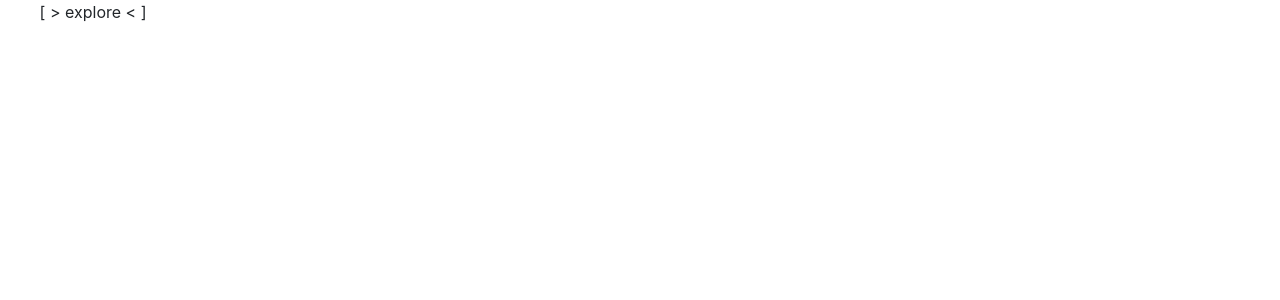
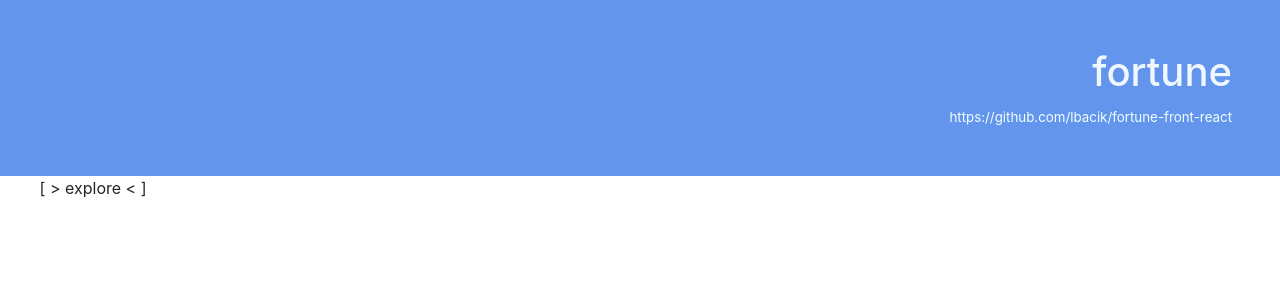
Before and after one commit to lbacik/fortune-front-react, a React (Create React App) app: page / in a window 1280 px wide. Shown: the top 300 px of the page. Built offline with nearby package versions, Linux system fonts and the light colour scheme; no server answers.

Commit message:
updated index html/css files

```diff
--- a/public/index.html
+++ b/public/index.html
@@ -22,19 +22,22 @@
     <title>React App</title>
   </head>
   <body>
+
+    <header class="py-5 text-right pr-5">
+      <h1>fortune</h1>
+      <a href="https://github.com/lbacik/fortune-front-react">
+        https://github.com/lbacik/fortune-front-react
+      </a>
+    </header>
+
     <noscript>
       You need to enable JavaScript to run this app.
     </noscript>
+
     <div id="root"></div>
-    <!--
-      This HTML file is a template.
-      If you open it directly in the browser, you will see an empty page.
 
-      You can add webfonts, meta tags, or analytics to this file.
-      The build step will place the bundled scripts into the <body> tag.
-
-      To begin the development, run `npm start` or `yarn start`.
-      To create a production bundle, use `npm run build` or `yarn build`.
-    -->
+    <footer class="footer">
+      <!-- TODO fix to the bottom -->
+    </footer>
   </body>
 </html>
--- a/src/index.css
+++ b/src/index.css
@@ -3,3 +3,14 @@ body {
   padding: 0;
   font-family: sans-serif;
 }
+
+header {
+  background-color: cornflowerblue;
+  color: aliceblue;
+}
+
+header a {
+  font-size: smaller;
+  text-decoration: none;
+  color: azure;
+}
```
